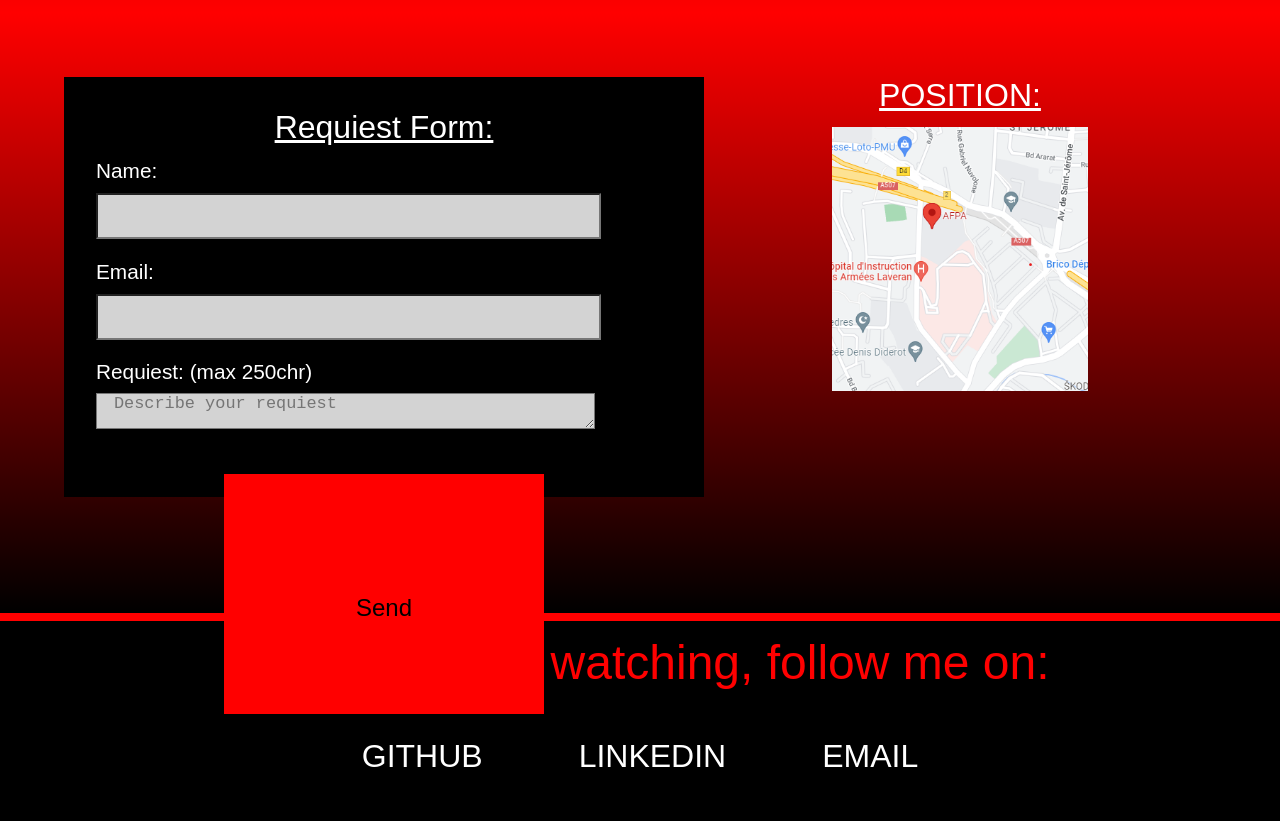
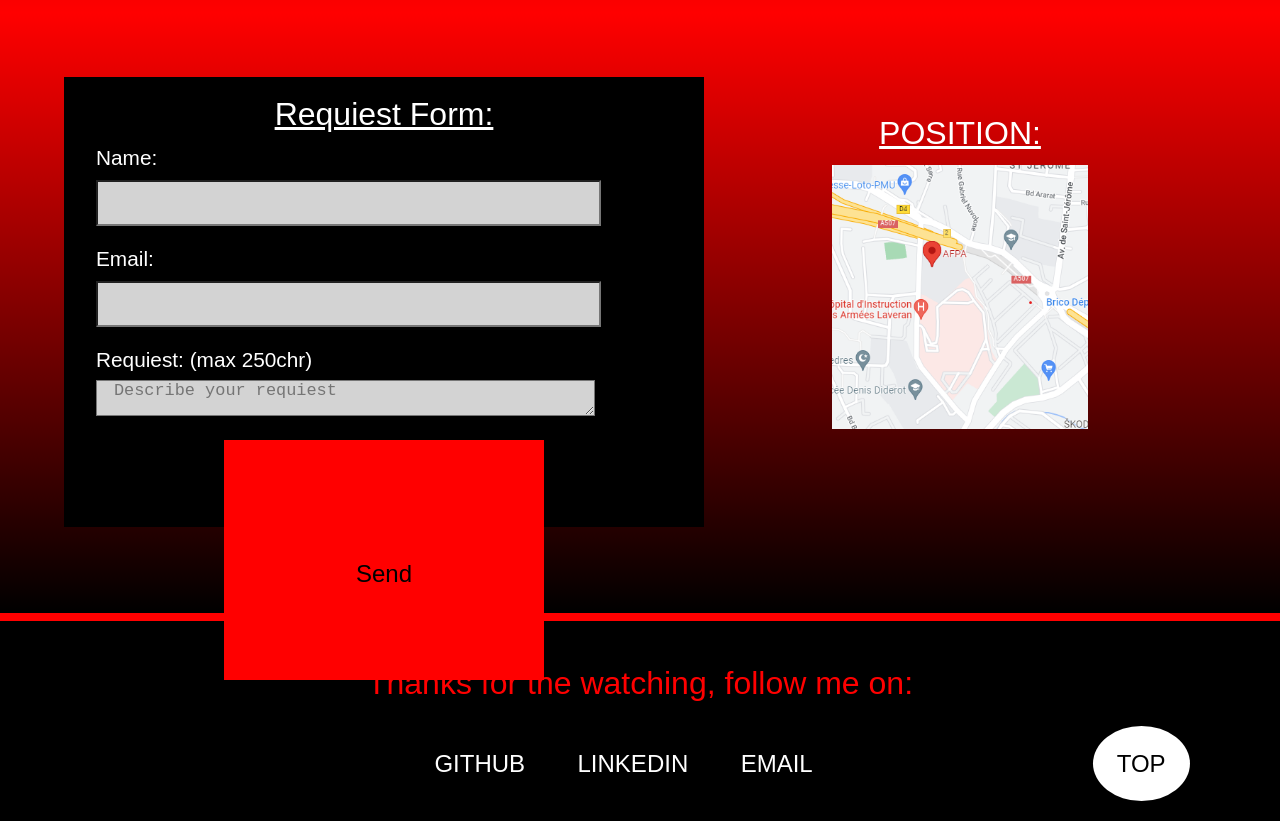
Before and after one commit to anthobr/Portfolio, a plain HTML site: page index.html in a window 1280 px wide. Shown: the part 1587-2410 px from the top of the page. Drawn offline with Linux system fonts and the light colour scheme.

Commit message:
ajout projet

```diff
--- /dev/null
+++ b/images/style.css
@@ -0,0 +1,86 @@
+*{
+    margin: 0%;
+    padding: 0%;
+}
+
+body{
+    background-color: red;
+}
+
+#navbar{
+    display: flex;
+    position: fixed;
+    width: 100%;
+    height: 10vh;
+    background-color: black;
+    align-items: center;
+    justify-content: center;
+}
+
+.navlist{
+    display: flex;
+    flex-direction: row;
+}
+
+li{
+    list-style: none;
+}
+
+a{
+    color: white;
+    font-size: 3vh;
+    padding: 3vh;
+    text-decoration: none;
+}
+
+a:hover{
+    background-color: red;
+}
+
+.welcome{
+    display: flex;
+    flex-direction: row;
+    width: 100%;
+    height: 100vh;
+    flex-direction: column;
+    justify-content: flex-end;
+    align-items: center;
+    background-image: linear-gradient(
+        180deg,
+        red 10%,
+        black 90%
+    );
+}
+
+.my-photo{
+    width: 300px;
+    height: 300px;
+    object-fit: contain;
+    object-position: bottom left;
+}
+
+.name{
+    font-size: 50px;
+    color: white;
+}
+
+.job{
+    color: white;
+    font-size: 40px;
+}
+
+.projects{
+    width: 100%;
+    height: 100vh;
+    background-color: white;
+}
+
+h2{
+    background-color: red;
+    color: black;
+    width: 100%;
+    height: 10vh;
+    text-align: center;
+    padding: 30px;
+    font-size: 50px;
+}
--- a/index.html
+++ b/index.html
@@ -22,15 +22,10 @@
     <!--WELCOME SECTION-->
     <section id="welcome" class="welcome">
         <!--MY PHOTO-->
-        <div>
+        <div class="id">
             <img src="images/me.JPG" alt="photo" class="my-photo">
-        </div>
-        <!--MY PHOTO-->
-        <!--DESCRIPTION-->
-        <div>
             <h1 class="name">BRUCKERT ANTHONY</h1>
             <p class="job">DEV Web and Web Mobile</p>
-
         </div>
         <!--/DESRIPTION-->
     </section>
@@ -97,13 +92,18 @@
     <!--/CONTACT SECTION-->
     <!--FOOTER-->
     <footer id="footer" class="footer">
-        <div>
-            <p class="footer-title">Thanks for the watching, follow me on:</p>
+        <div class="footer-title">
+            <p>Thanks for the watching, follow me on:</p>
         </div>
         <div class="lien">
-            <a>GITHUB</a>
-            <a>LINKEDIN</a>
-            <a>EMAIL</a>
+            <div class="connexion">
+                <a>GITHUB</a>
+                <a>LINKEDIN</a>
+                <a>EMAIL</a>
+            </div>
+            <div class="top">
+                <a href="#navbar" class="btn-top">TOP</a>
+            </div>
         </div>
     </footer>
     <!--/FOOTER-->
--- a/style.css
+++ b/style.css
@@ -30,14 +30,13 @@ li{
 
 a{
     color: white;
-    font-size: 2em;
-    padding: 1.5em;
+    font-size: 1.5em;
+    padding: 1em;
     text-decoration: none;
 }
 
 a:hover{
     background-color: red;
-    padding: 0.5em;
 }
 
 .welcome{
@@ -129,18 +128,20 @@ h2{
 .contact-form{
     display: block;
     width: 50%;
-    height: 70%;
+    height: 75%;
     background-color:  black ;
     margin: 5% 0 5% 5%;
     color: white;
+    box-sizing: border-box;
 }
 
 .title-form{
+    display: block;
     font-size: 2em;
     text-decoration: underline;
     text-align: center;
     color: white;
-    margin: 5% 0 2% 0;
+    margin: 3% 0 2% 0;
 }
 
 label {
@@ -160,6 +161,7 @@ input,textarea{
 }
 
 textarea{
+    display: block;
     max-height: 5em;
     min-height: 2em;
     max-width: 100%;
@@ -181,7 +183,7 @@ textarea{
 .map{
     width: 20%;
     height: 20%;
-    margin: 5% 10%;
+    margin: 8% 10% 0% 10%;
 }
 
 .title-map{
@@ -206,24 +208,40 @@ textarea{
     display: flex;
     flex-direction: column;
     justify-content: center;
-    align-items: center;
+    align-content: center;
 }
 
 .footer-title{
     display: flex;
+    flex-direction: row;
+    justify-content: center;
+    align-items: center;
+    width: 100%;
     color: red;
-    font-size: 3em;
-    height: 100%;
-    width: 100%;
-    padding-top: 2%;
+    font-size: 2em;
+    padding-bottom: 1.5em;
 }
 
 .lien{
     display: flex;
     flex-direction: row;
-    font-size: 1em;
-    height: 100%;
-    width: 100%;
     justify-content: center;
     align-items: center;
+    width: 100%;
+    font-size: 1em;
 }
+
+.connexion{
+    padding-left: 25%;
+}
+
+.top{
+    display: block;
+    padding-left: 20%;
+}
+
+.btn-top{
+    background-color: white;
+    border-radius: 100%;
+    color: black;
+}
```
Also changed, not shown: images/index.html (added, +45 -0 lines), ._index.html (added), ._style.css (added), images/._image1.jpg (added), images/._image2.jpg (added), images/._image3.jpg (added), images/._image4.jpg (added), 2 other files.
